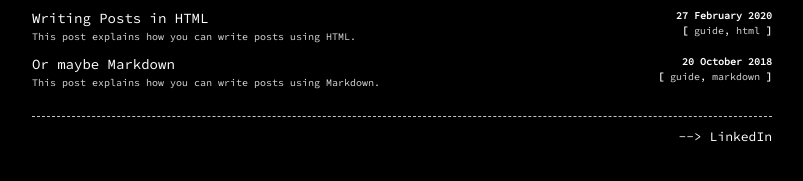
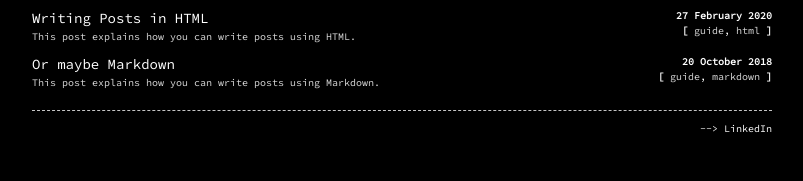
Before and after one commit to skbol/skbol.github.io, a Jekyll site: the page built from index.html, in a window 1280 px wide. Shown: the part 129-310 px from the top of the page, without its empty margins (238-1041 px from the left). Built offline with Jekyll 4.4.1, drawn with Linux system fonts in a browser that asks for light colours.

Commit message:
Footer font size fix

```diff
--- a/css/main.scss
+++ b/css/main.scss
@@ -167,7 +167,7 @@
     }
 
     text-align: right;
-    font-size: small;
+    font-size: 1em;
     margin-top: 2em;
     margin-bottom: 1em;
     border-top-width: 1px;
```
